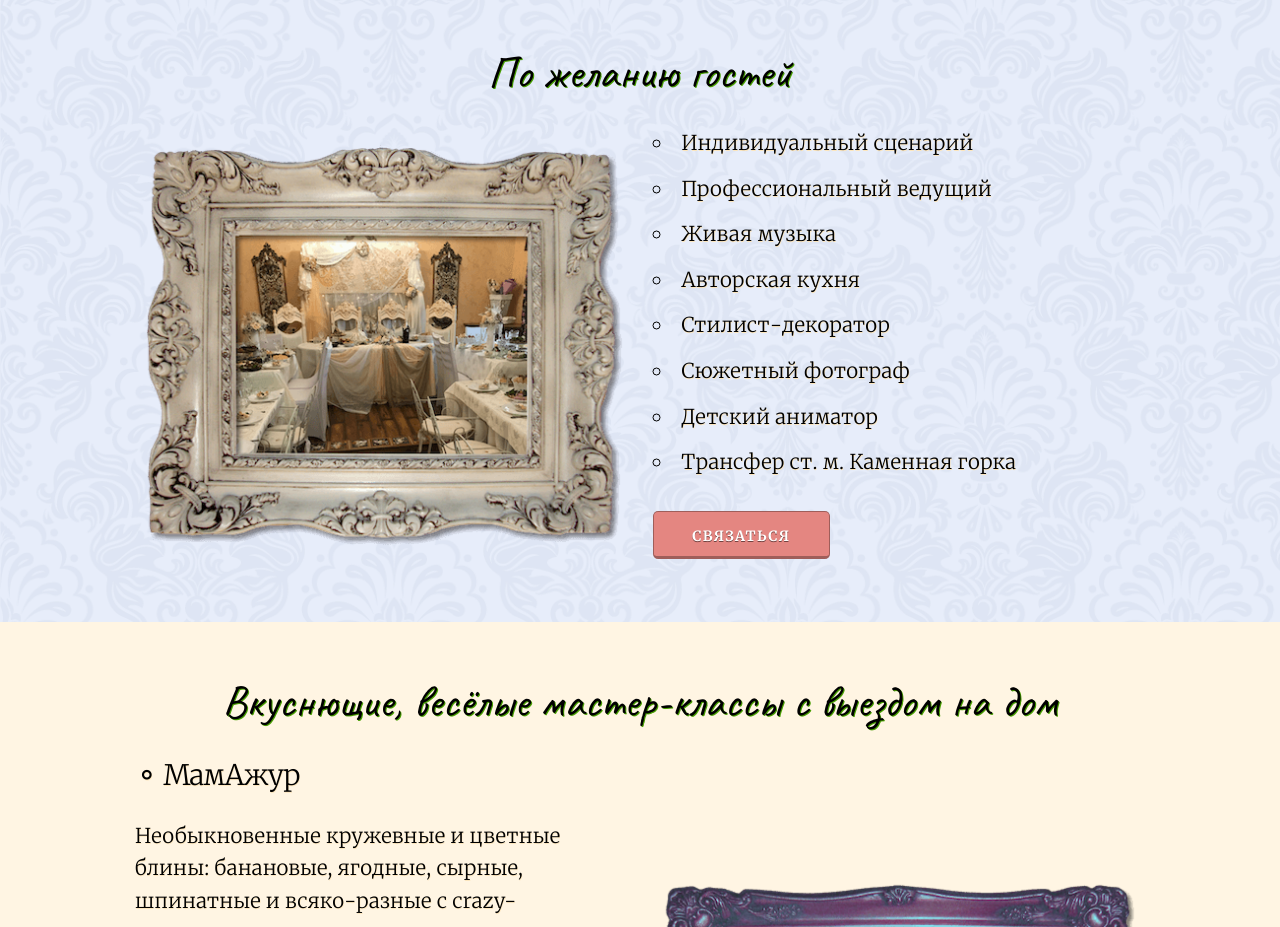
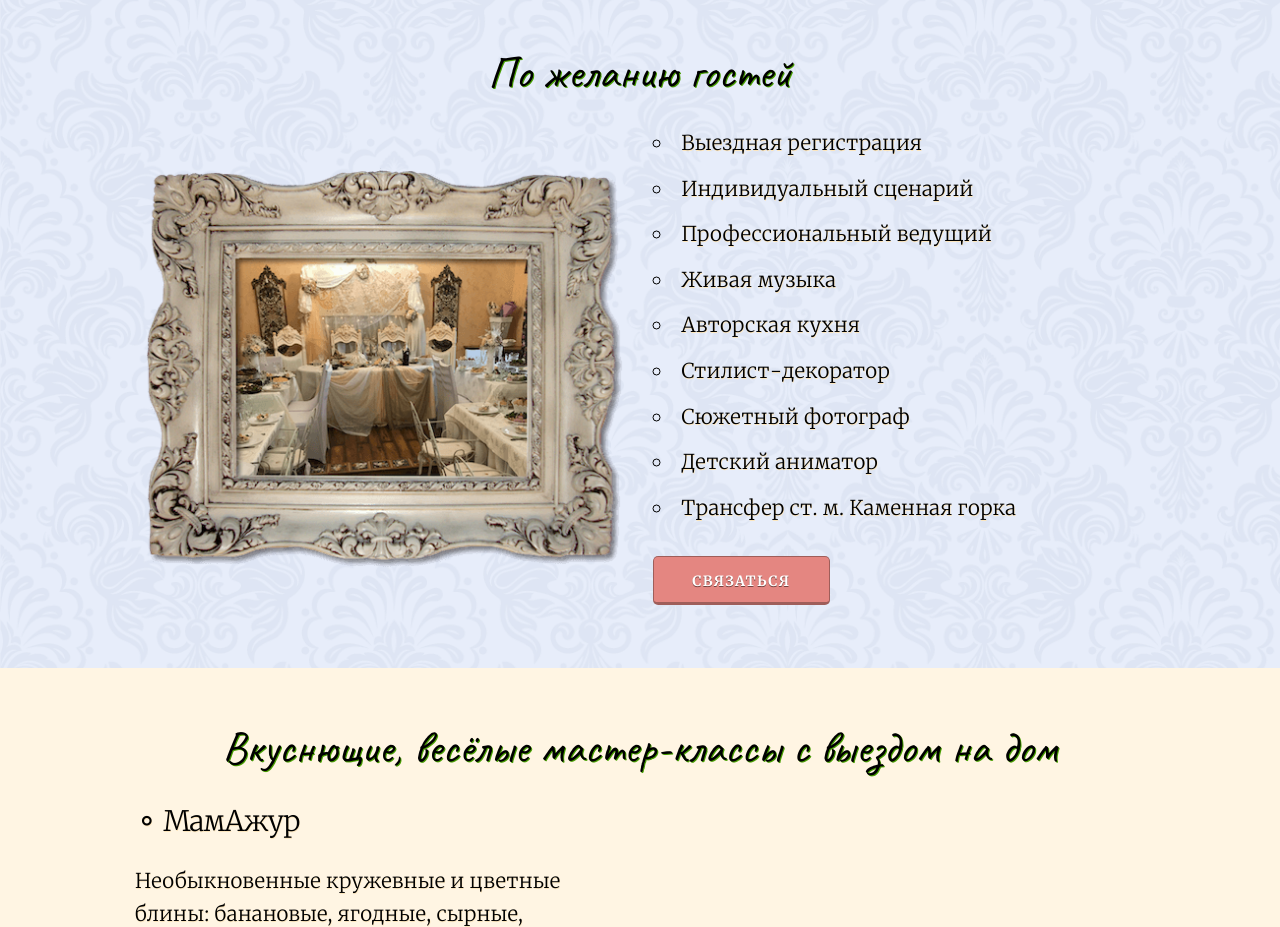
Before and after one commit to ilyagru/pani-gruzhewska, a website: page index.html in a window 1280 px wide. Shown: the part 3740-4667 px from the top of the page. Drawn offline with nearby package versions, Linux system fonts and the light colour scheme.

Commit message:
add registration

```diff
--- a/index.html
+++ b/index.html
@@ -215,6 +215,7 @@
                             </div>
                             <div class="column align-self-center">
                                 <ul>
+                                    <li>Выездная регистрация</li>
                                     <li>Индивидуальный сценарий</li>
                                     <li>Профессиональный ведущий</li>
                                     <li>Живая музыка</li>
```
